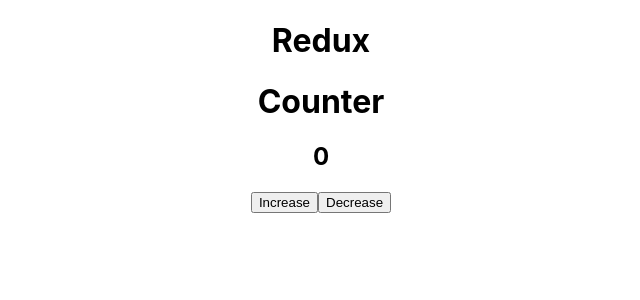
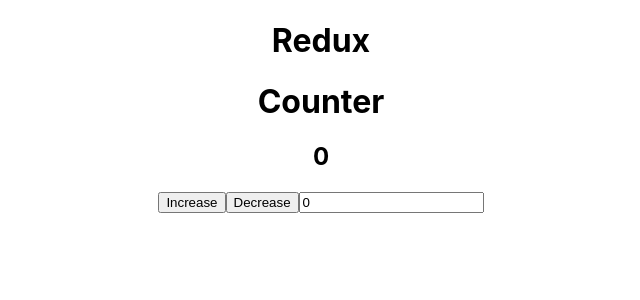
Before and after one commit to riyad-i/redux-test-app, a React (Create React App) app: page / in a window 1280 px wide. Shown: the top 300 px of the page, without its empty margins (319-959 px from the left). Built offline with nearby package versions, Linux system fonts and the light colour scheme.

Commit message:
increaseByAmount

```diff
--- a/src/features/counter/Counter.js
+++ b/src/features/counter/Counter.js
@@ -1,8 +1,10 @@
 import { useSelector, useDispatch } from "react-redux"
 
 //import action creater functions
-import { increment, decrement } from "./counterSlice"
+import { increment, decrement, increaseByAmount} from "./counterSlice"
 
+
+import { useState } from "react"
 
 export default function Counter() {
 
@@ -11,6 +13,8 @@
     //function to send action to reducer
     const dispatch = useDispatch()
 
+    const [amount, setAmount] = useState(0)
+
     return (
         <div>
             <h1>Counter</h1>
@@ -18,6 +22,12 @@
 
             <button onClick={()=> dispatch(increment())}>Increase</button>
             <button onClick={()=> dispatch(decrement())}>Decrease</button>
+
+            <input
+                type='number'
+                value={amount}
+                onChange={(e)=> setAmount(e.target.value)}
+                onKeyDown={(e) => e.key === 'Enter' && dispatch(increaseByAmount(amount))}/>
         </div>
     )
 }
--- a/src/features/counter/counterSlice.js
+++ b/src/features/counter/counterSlice.js
@@ -17,10 +17,15 @@
 
         decrement: (state) => {
             state.value -=1
+        },
+
+        increaseByAmount: (state, action) => {
+            let {payload} = action
+            state.value += Number(payload)
         }
     }
 })
 
 //actions creator function
-export const {increment, decrement} = counterSlice.actions
+export const {increment, decrement, increaseByAmount} = counterSlice.actions
 export default counterSlice.reducer
```
